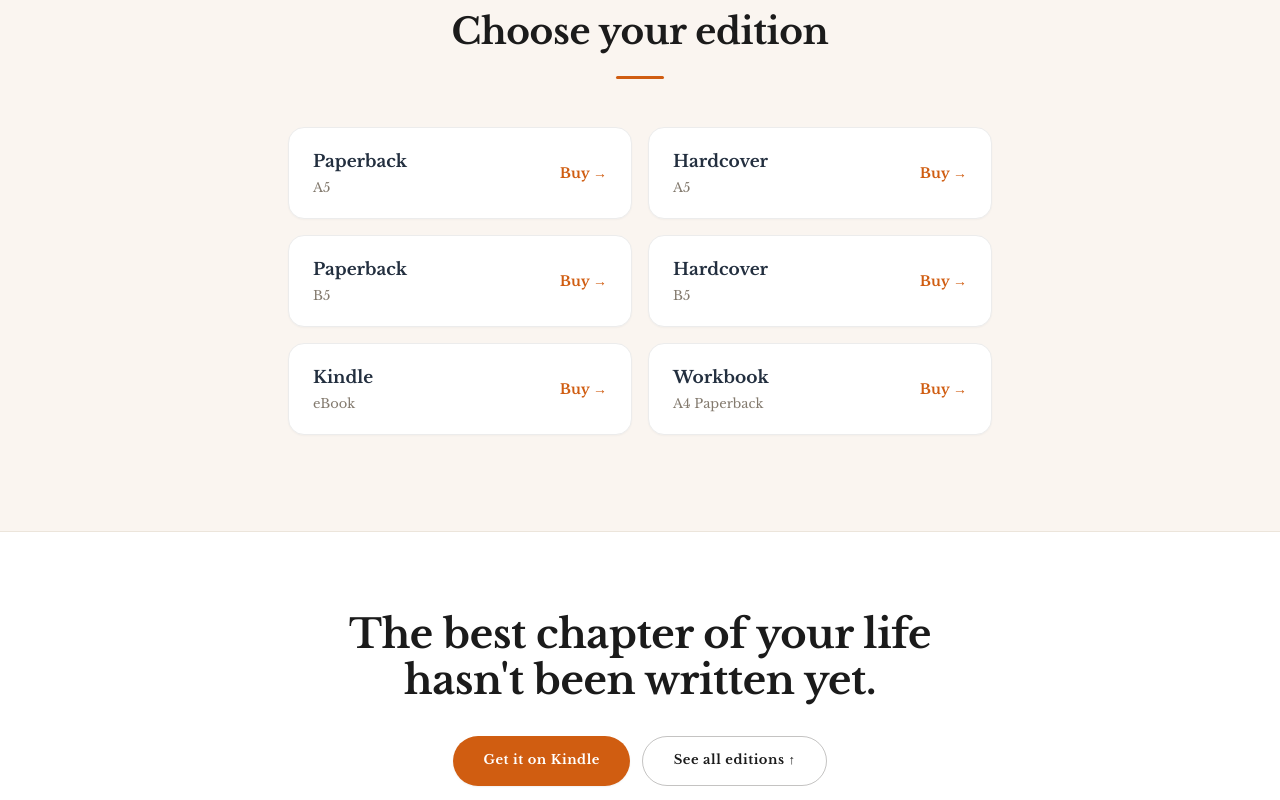
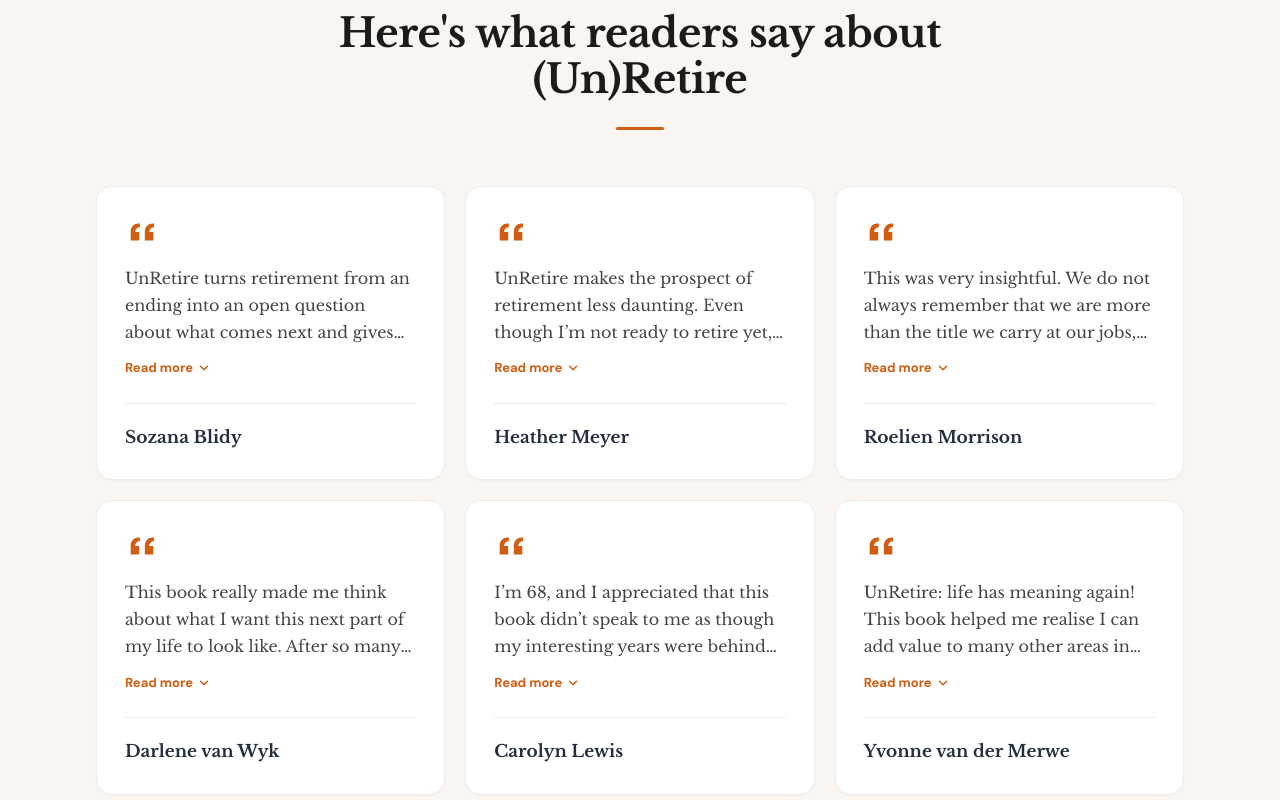
Before and after one commit to 86400websites/unretire, a Next.js app: page /book in a window 1280 px wide. Shown: the part 2960-3760 px from the top of the page. Built offline with nearby package versions, Linux system fonts and the light colour scheme; no server answers.

Commit message:
description

```diff
--- /dev/null
+++ b/src/app/book/ReviewsSection.tsx
@@ -0,0 +1,119 @@
+"use client";
+
+import { useState } from "react";
+
+/**
+ * "What readers say" — real, attributable reader reviews for (Un)Retire
+ * (from Heather, Oct 2026). Three cards per row; each review collapses to
+ * three lines with a "Read more" toggle, mirroring the Bouncing Forward layout.
+ * Text is verbatim from the source, with only whitespace normalised.
+ */
+type Review = { quote: string; author: string };
+
+const reviews: Review[] = [
+  {
+    quote:
+      "UnRetire turns retirement from an ending into an open question about what comes next and gives you a practical way to answer it. It made me rethink what a second half of life can look like.",
+    author: "Sozana Blidy",
+  },
+  {
+    quote:
+      "UnRetire makes the prospect of retirement less daunting. Even though I’m not ready to retire yet, after reading UnRetire I have started creating an exciting strategy for retirement — not just financially but for enjoying my life and still making a meaningful contribution to society.",
+    author: "Heather Meyer",
+  },
+  {
+    quote:
+      "This was very insightful. We do not always remember that we are more than the title we carry at our jobs, and once that is gone we might lose a bit of our identity — so this really helps to plan for when the title disappears. I really found the information valuable in the book and it was explained clearly. I would recommend this to anyone who is close to retirement or already retired. To be honest, even if you are far from it you might just get some new insights in this book!",
+    author: "Roelien Morrison",
+  },
+  {
+    quote:
+      "This book really made me think about what I want this next part of my life to look like. After so many years focused on work and responsibilities, I hadn’t really stopped to think about life after work. It gave me a few questions worth sitting with and some guidance as I think about my next chapter.",
+    author: "Darlene van Wyk",
+  },
+  {
+    quote:
+      "I’m 68, and I appreciated that this book didn’t speak to me as though my interesting years were behind me. I don’t need to fill every hour with something to do. But I do want things to look forward to, and this book made me think about what those could be.",
+    author: "Carolyn Lewis",
+  },
+  {
+    quote:
+      "UnRetire: life has meaning again! This book helped me realise I can add value to many other areas in my life where my self-worth is maintained — and that my value to others and communities is still useful and has a positive impact. Worthwhile book, highly recommended.",
+    author: "Yvonne van der Merwe",
+  },
+  {
+    quote:
+      "I love that UnRetire comes with a workbook as well. It is so helpful to have a daily practical guide and not just a theory to use. It’s an asset to anyone, whether you have already retired, are about to retire, or are even retiring in the future.",
+    author: "Lara Sanousian",
+  },
+];
+
+function ReviewCard({ review }: { review: Review }) {
+  const [open, setOpen] = useState(false);
+  return (
+    <article className="card flex flex-col p-7">
+      <span className="mb-4 text-[#D05D11]" aria-hidden="true">
+        <svg width="34" height="34" viewBox="0 0 24 24" fill="currentColor">
+          <path d="M9.5 6C6.46 6 4 8.46 4 11.5V18h6v-6H7.2c0-1.82 1.48-3.3 3.3-3.3V6H9.5Zm10 0c-3.04 0-5.5 2.46-5.5 5.5V18h6v-6h-2.8c0-1.82 1.48-3.3 3.3-3.3V6h-1Z" />
+        </svg>
+      </span>
+
+      <p
+        className={`prose-body text-[15px] leading-[1.75] text-[#444444] ${
+          open ? "" : "line-clamp-3"
+        }`}
+      >
+        {review.quote}
+      </p>
+
+      <button
+        type="button"
+        onClick={() => setOpen((v) => !v)}
+        aria-expanded={open}
+        className="mt-3 inline-flex items-center gap-1 self-start text-[13px] font-bold text-[#D05D11] transition-colors hover:text-[#8B1A1A]"
+      >
+        {open ? "Show less" : "Read more"}
+        <svg
+          width="14"
+          height="14"
+          viewBox="0 0 24 24"
+          fill="none"
+          stroke="currentColor"
+          strokeWidth="2.5"
+          strokeLinecap="round"
+          strokeLinejoin="round"
+          className={`transition-transform ${open ? "rotate-180" : ""}`}
+          aria-hidden="true"
+        >
+          <path d="m6 9 6 6 6-6" />
+        </svg>
+      </button>
+
+      <div className="mt-6 border-t border-[#ECECEC] pt-5">
+        <p className="font-bold text-[#232F3F]">{review.author}</p>
+      </div>
+    </article>
+  );
+}
+
+export default function ReviewsSection() {
+  return (
+    <section className="bg-[#FBF5F2] border-y border-[#ECECEC]">
+      <div className="max-w-6xl mx-auto px-5 sm:px-6 lg:px-8 py-16 sm:py-20 lg:py-24">
+        <div className="text-center max-w-2xl mx-auto mb-12 sm:mb-14">
+          <p className="eyebrow mb-5">Reviews</p>
+          <h2 className="text-3xl sm:text-4xl lg:text-[2.5rem] leading-tight">
+            Here&apos;s what readers say about (Un)Retire
+          </h2>
+          <span className="rule mt-6 mb-0 mx-auto" aria-hidden="true" />
+        </div>
+
+        <div className="grid grid-cols-1 sm:grid-cols-2 lg:grid-cols-3 gap-5 items-start">
+          {reviews.map((r) => (
+            <ReviewCard key={r.author} review={r} />
+          ))}
+        </div>
+      </div>
+    </section>
+  );
+}
--- a/src/app/book/page.tsx
+++ b/src/app/book/page.tsx
@@ -1,6 +1,7 @@
 import Link from "next/link";
 import Image from "next/image";
 import EmailCaptureBand from "../EmailCaptureBand";
+import ReviewsSection from "./ReviewsSection";
 
 export const metadata = {
   title: "The Book",
@@ -282,6 +283,9 @@
         </div>
       </section>
 
+      {/* ── WHAT READERS SAY ─────────────────────────────────── */}
+      <ReviewsSection />
+
       {/* ── CHOOSE YOUR EDITION ──────────────────────────────── */}
       <section
         id="editions"
--- a/src/app/unretire.css
+++ b/src/app/unretire.css
@@ -381,6 +381,9 @@
 .ur-site .pt-4 {
   padding-top: 1rem;
 }
+.ur-site .pt-5 {
+  padding-top: 1.25rem;
+}
 .ur-site .pt-7 {
   padding-top: 1.75rem;
 }
```
